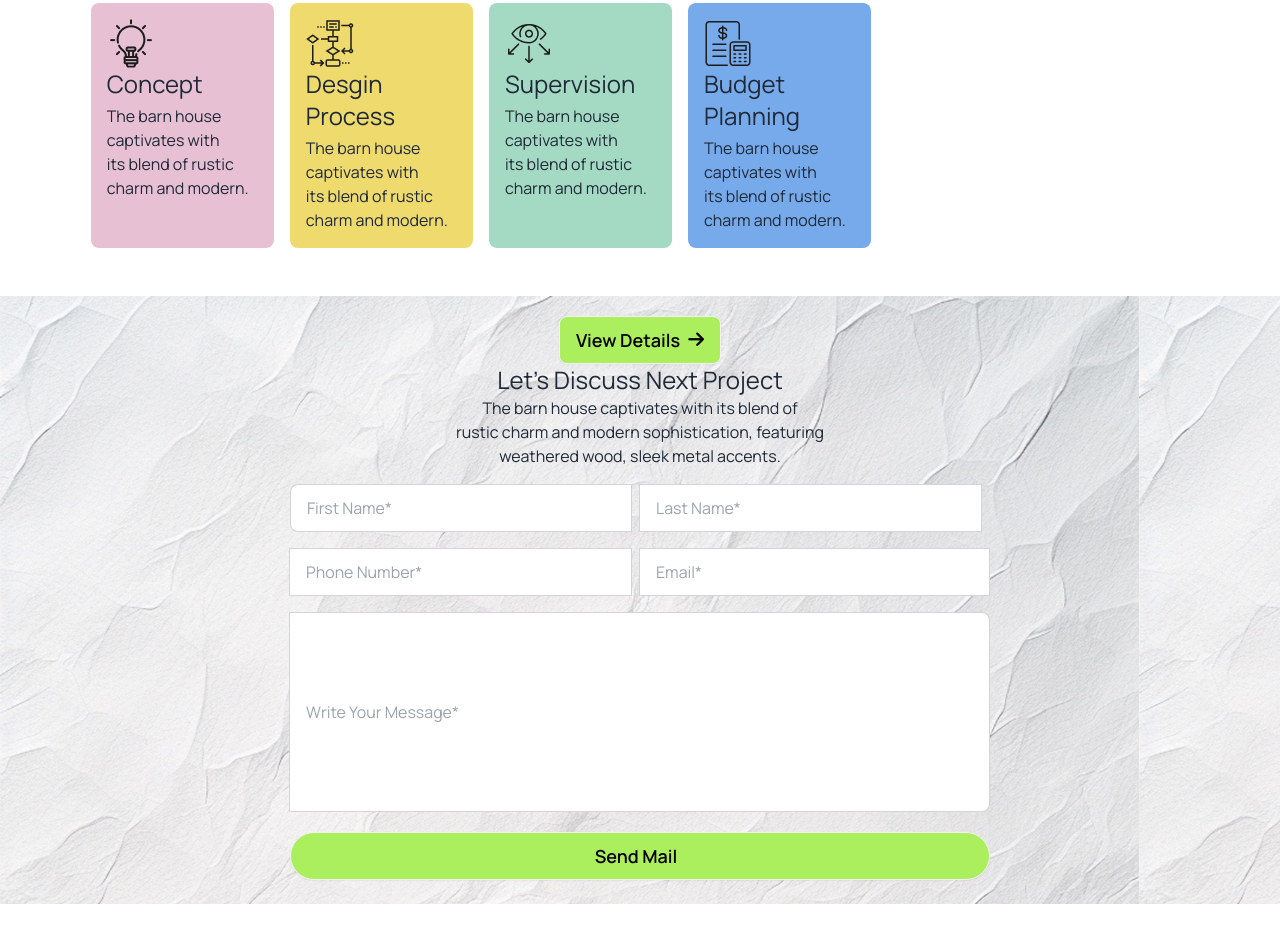
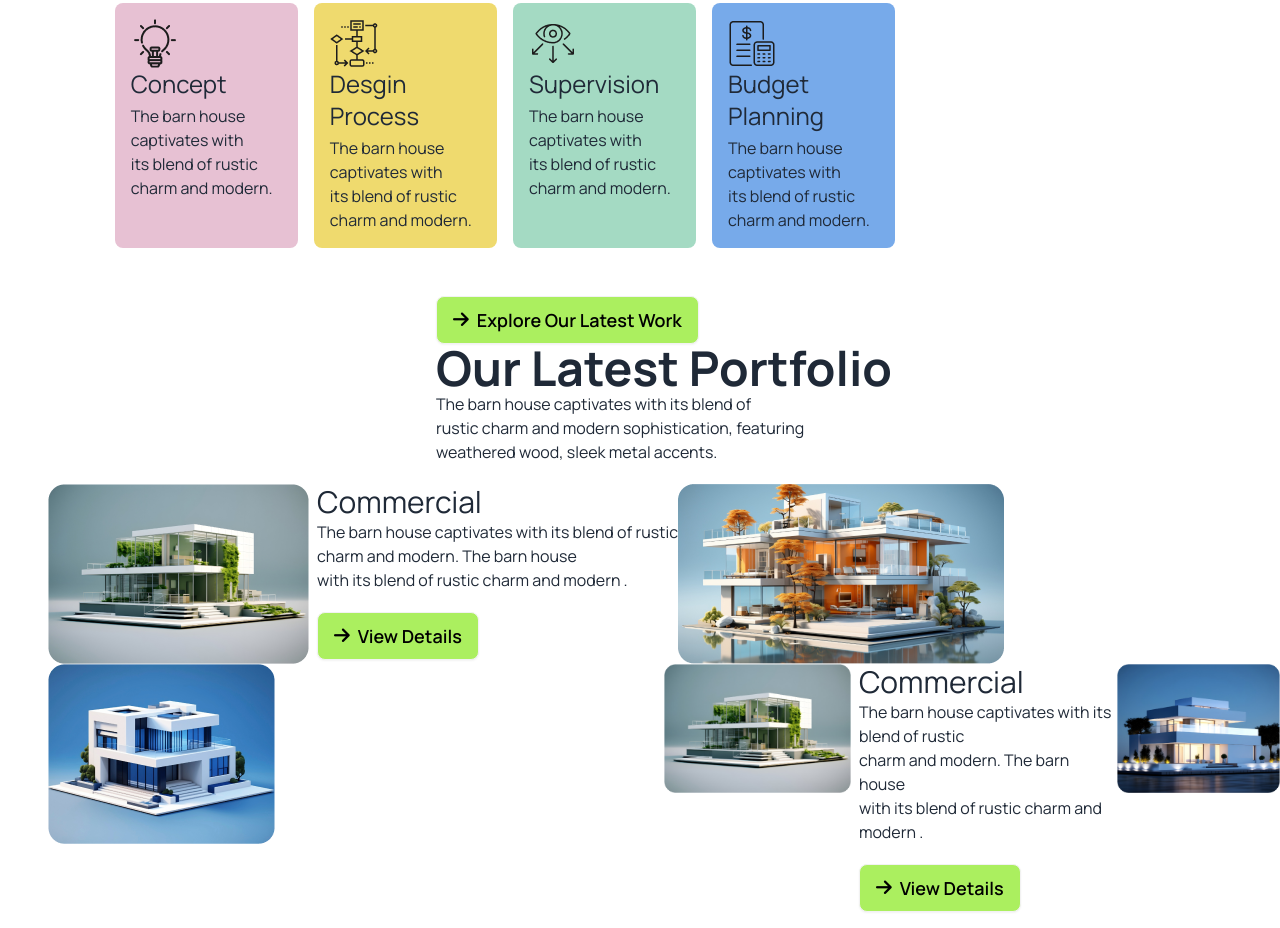
Before and after one commit to capnemo20/assignment-3, a plain HTML site: page index.html in a window 1280 px wide. Shown: the part 1572-2500 px from the top of the page. Drawn offline with nearby package versions, Linux system fonts and the light colour scheme.

Commit message:
final part done

```diff
--- a/index.html
+++ b/index.html
@@ -32,7 +32,7 @@
               "supervision-bg": "#A4DAC3",
               "budget-bg": "#77AAEA",
               "bg-color-black": "#1C1C1C",
-              "latest-work":"#ABEF5F"
+              "latest-work": "#ABEF5F",
             },
             backgroundImage: {
               bgImg: "url('./assets/bg.jpg')",
@@ -194,7 +194,7 @@
       <!-- banner ends-->
     </header>
 
-    <main>
+    <main class="ml-12">
       <!-- design thoughtful section -->
       <section>
         <div
@@ -309,11 +309,81 @@
         </div>
       </section>
       <!-- how we work section ends-->
-       <!-- challenge Part -->
-        <section>
+      <!-- challenge Part -->
+      <section class="flex flex-col sm:flex-col justify-center items-center">
+        <div class="mt-5 mb-5">
+          <button
+            class="btn bg-bike-primary text-black bg-bg-color-1 text-lg mt-5"
+          >
+            <i class="fa-solid fa-arrow-right"></i>
+            Explore Our Latest Work
+          </button>
+          <h2 class="text-5xl font-bold">Our Latest Portfolio</h2>
+          <p>
+            The barn house captivates with its blend of <br />
+            rustic charm and modern sophistication, featuring <br />
+            weathered wood, sleek metal accents.
+          </p>
+        </div>
+      <div class="flex flex-col sm:grid sm:grid-cols-2">
 
-        </section>
-       <!-- challenge Part ends-->
+        <div class="flex sm:col-span-5">
+            <div>
+              <img src="./assets/img4.png" alt="" />
+            </div>
+            <div class="pl-2">
+              <h2 class="text-3xl">Commercial</h2>
+              <p>
+                The barn house captivates with its blend of rustic <br />
+                charm and modern. The barn house <br />
+                with its blend of rustic charm and modern .
+              </p>
+              <button
+                class="btn bg-bike-primary text-black bg-bg-color-1 text-lg mt-5"
+              >
+                <i class="fa-solid fa-arrow-right"></i>
+                View Details
+              </button>
+            </div>
+
+          <div>
+              <img src="./assets/img2.png" alt="">
+          </div>
+       </div>
+
+            <div>
+                <img src="./assets/img3.png" alt="">
+            </div>
+            <div class="flex">
+              <div>
+                <img src="./assets/img4.png" alt="" />
+              </div>
+              <div class="pl-2">
+                <h2 class="text-3xl">Commercial</h2>
+                <p>
+                  The barn house captivates with its blend of rustic <br />
+                  charm and modern. The barn house <br />
+                  with its blend of rustic charm and modern .
+                </p>
+                <button
+                  class="btn bg-bike-primary text-black bg-bg-color-1 text-lg mt-5"
+                >
+                  <i class="fa-solid fa-arrow-right"></i>
+                  View Details
+                </button>
+
+            </div>
+            <div>
+                <img src="./assets/img5.png" alt="">
+            </div>
+         </div>
+      </div>
+
+
+          </div>
+        </div>
+      </section>
+      <!-- challenge Part ends-->
       <!-- let's discuss section -->
       <section
         class="bg-bgImg pb-6 mt-12 mb-12 flex flex-row justify-center items-center text-center"
@@ -398,9 +468,7 @@
         </div>
 
         <div>
-          <a
-            class="btn bg-bike-primary text-black text-lg bg-bg-color-1"
-          >
+          <a class="btn bg-bike-primary text-black text-lg bg-bg-color-1">
             Book Consultant
             <img
               class="bg rounded-full"
```
